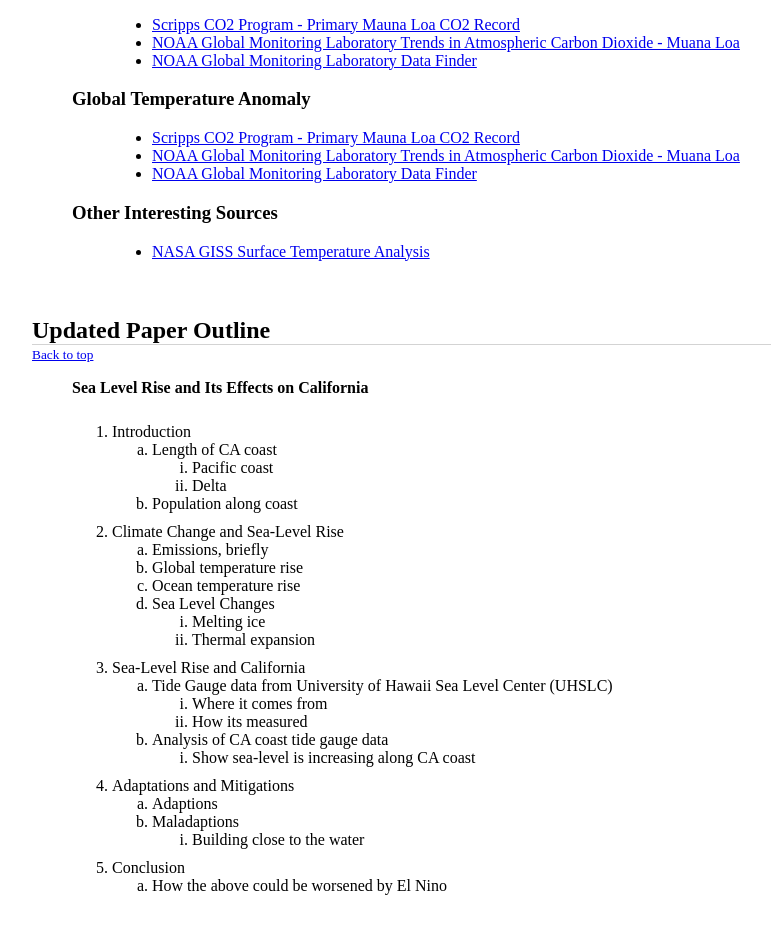
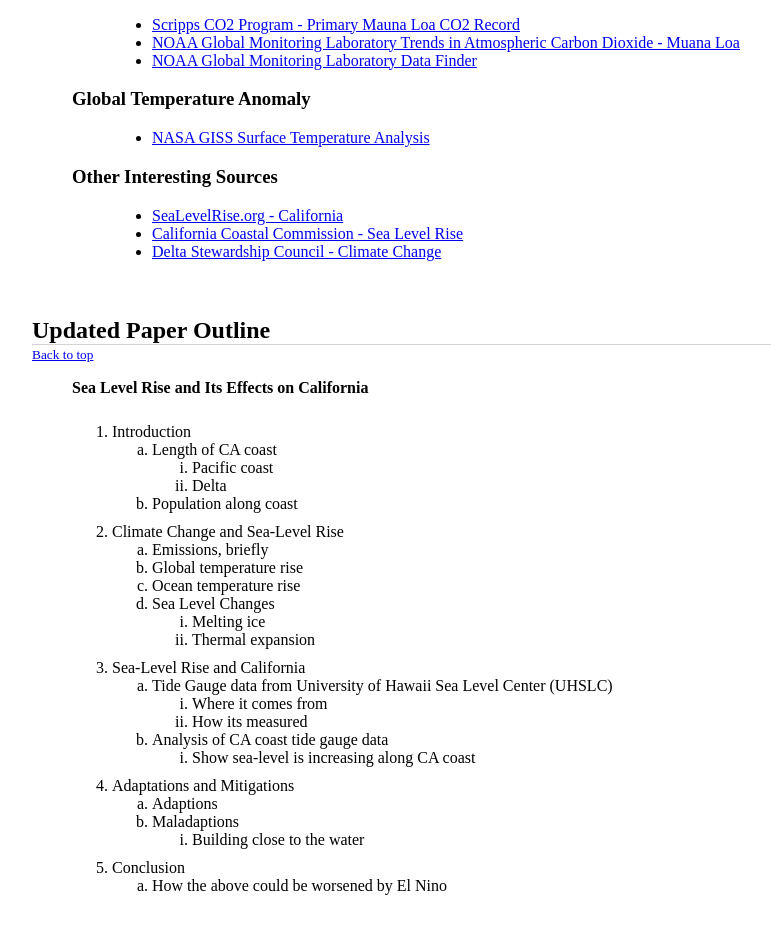
Before and after one commit to mcallinder/mcallinder.github.io, a plain HTML site: page index.html in a window 1280 px wide. Shown: the part 1048-1977 px from the top of the page, without its empty margins (26-797 px from the left). Drawn offline with Linux system fonts and the light colour scheme.

Commit message:
Restored interesting links.

```diff
--- a/index.html
+++ b/index.html
@@ -71,13 +71,13 @@
 </ul>
 <h3>Global Temperature Anomaly</h3>
 <ul>
-    <li><a href="https://scrippsco2.ucsd.edu/data/atmospheric_co2/primary_mlo_co2_record.html" target="_blank">Scripps CO2 Program - Primary Mauna Loa CO2 Record</a></li>
-    <li><a href="https://gml.noaa.gov/ccgg/trends/mlo.html" target="_blank">NOAA Global Monitoring Laboratory Trends in Atmospheric Carbon Dioxide - Muana Loa</a></li>
-    <li><a href="https://gml.noaa.gov/dv/data/index.php" target="_blank">NOAA Global Monitoring Laboratory Data Finder</a></li>
+    <li><a href="https://data.giss.nasa.gov/gistemp/" target="_blank">NASA GISS Surface Temperature Analysis</a></li>
 </ul>
 <h3>Other Interesting Sources</h3>
 <ul>
-    <li><a href="https://data.giss.nasa.gov/gistemp/" target="_blank">NASA GISS Surface Temperature Analysis</a></li>
+    <li><a href="https://sealevelrise.org/states/california/" target="_blank">SeaLevelRise.org - California</a></li>
+    <li><a href="https://www.coastal.ca.gov/climate/slr/" target="_blank">California Coastal Commission - Sea Level Rise</a></li>
+    <li><a href="https://deltacouncil.ca.gov/delta-plan/climate-change" target="_blank">Delta Stewardship Council - Climate Change</a></li>
 </ul>
 <h2 id="outline">Updated Paper Outline</h2>
 <hr/>
```
